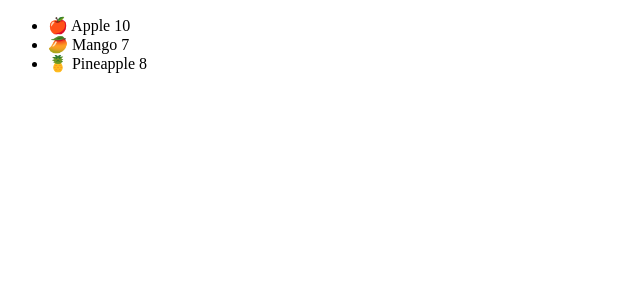
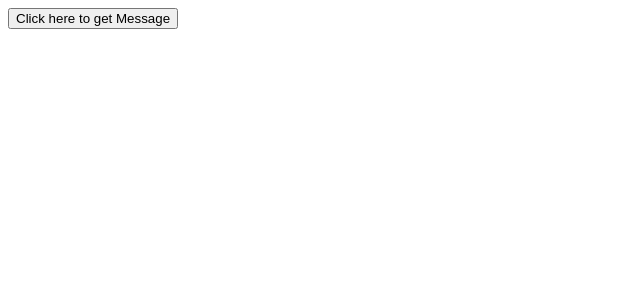
Before and after one commit to thodoju/myproject, a React (Vite) app in the folder reactpro/: page / in a window 1280 px wide. Shown: the top 300 px of the page, without its empty margins (0-640 px from the left). Built offline with nearby package versions, Linux system fonts and the light colour scheme.

Commit message:
button creation

```diff
--- a/reactpro/src/App.jsx
+++ b/reactpro/src/App.jsx
@@ -1,10 +1,8 @@
-import ConditionalComponent from "./components/Conditional component";
-import Fruits from "./components/Fruits";
-import Hello from "./components/Hello";
+import Message from "./components/Message";
 function App() {
   return (
     <div className="App">
-      <Fruits />
+      <Message />
     </div>
   );
 }
--- a/reactpro/src/components/Fruit.jsx
+++ b/reactpro/src/components/Fruit.jsx
@@ -1,14 +1,9 @@
-export default function Fruit({ name, price, emoji }) {
+export default function Fruit({ name, price, emoji ,soldout}) {
   return (
     <>
-      {/* {emoji(} {name} {price} */}
-      {price > 5 ? (
-        <li>
-          {emoji} {name} {price}
-        </li>
-      ) : (
-        ""
-      )}
+      <li>
+        {emoji} {name} {price} {soldout ?"soldOut" : ""}
+      </li>
     </>
   );
 }
--- a/reactpro/src/components/Fruits.jsx
+++ b/reactpro/src/components/Fruits.jsx
@@ -8,26 +8,31 @@
       name: " Apple",
       price: 10,
       emoji: "🍎",
+      soldout: true,
     },
     {
       name: " Mango",
       price: 7,
       emoji: "🥭",
+      soldout: false,
     },
     {
       name: " Banana",
       price: 2,
       emoji: "🍌",
+      soldout: true,
     },
     {
       name: " Orange",
       price: 5,
       emoji: "🍊",
+      soldout: false,
     },
     {
       name: " Pineapple",
       price: 8,
       emoji: "🍍",
+      soldout: true,
     },
   ];
 
@@ -40,6 +45,7 @@
             name={fruit.name}
             emoji={fruit.emoji}
             price={fruit.price}
+            soldout={fruit.soldout}
           />
         ))}
       </ul>
--- /dev/null
+++ b/reactpro/src/components/Message.jsx
@@ -0,0 +1,10 @@
+export default function Message() {
+  function handleClick() {
+    console.log("Button clicked");
+  }
+  return (
+    <div>
+      <button onClick={handleClick}>Click here to get Message </button>
+    </div>
+  );
+}
```
